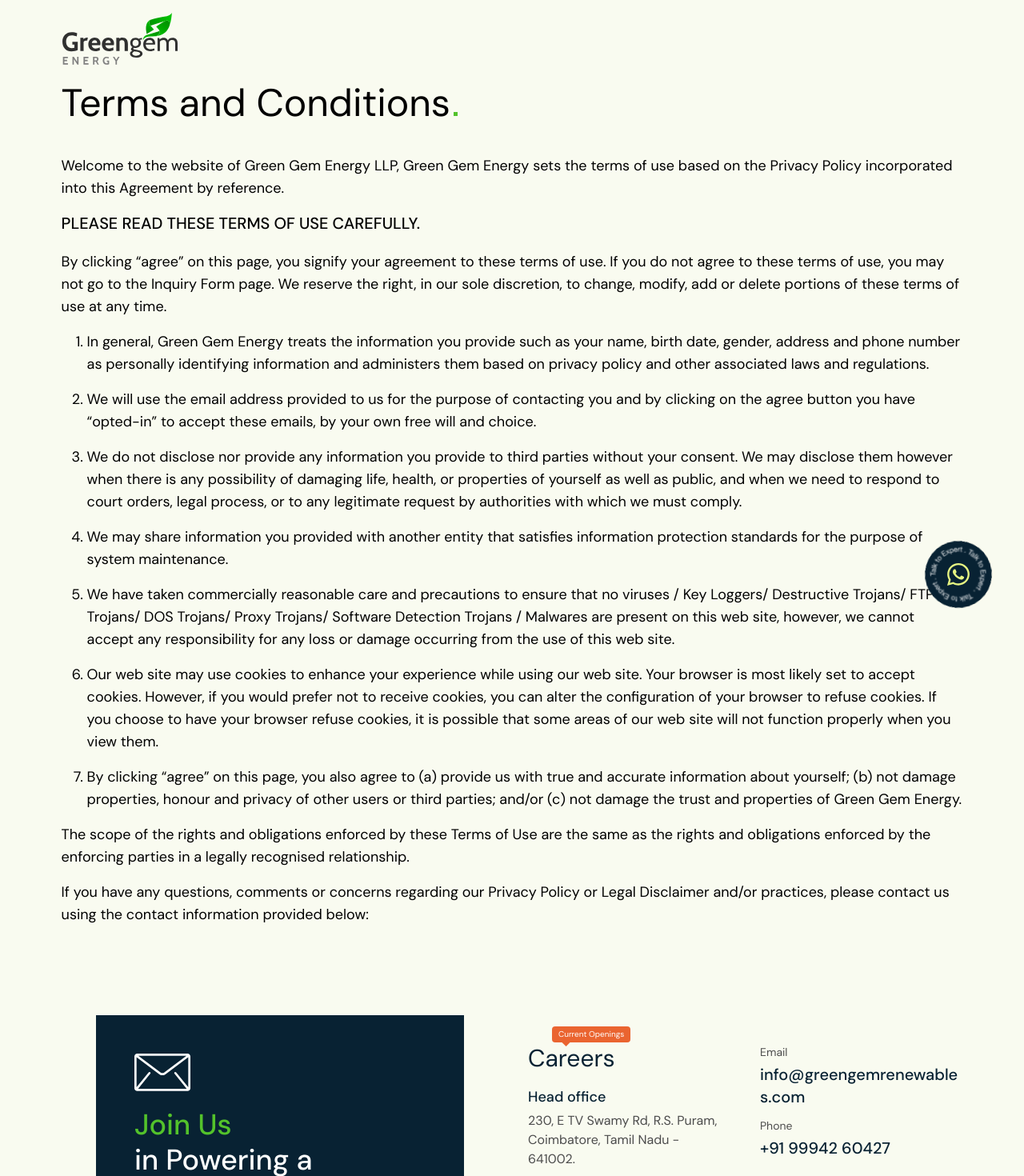
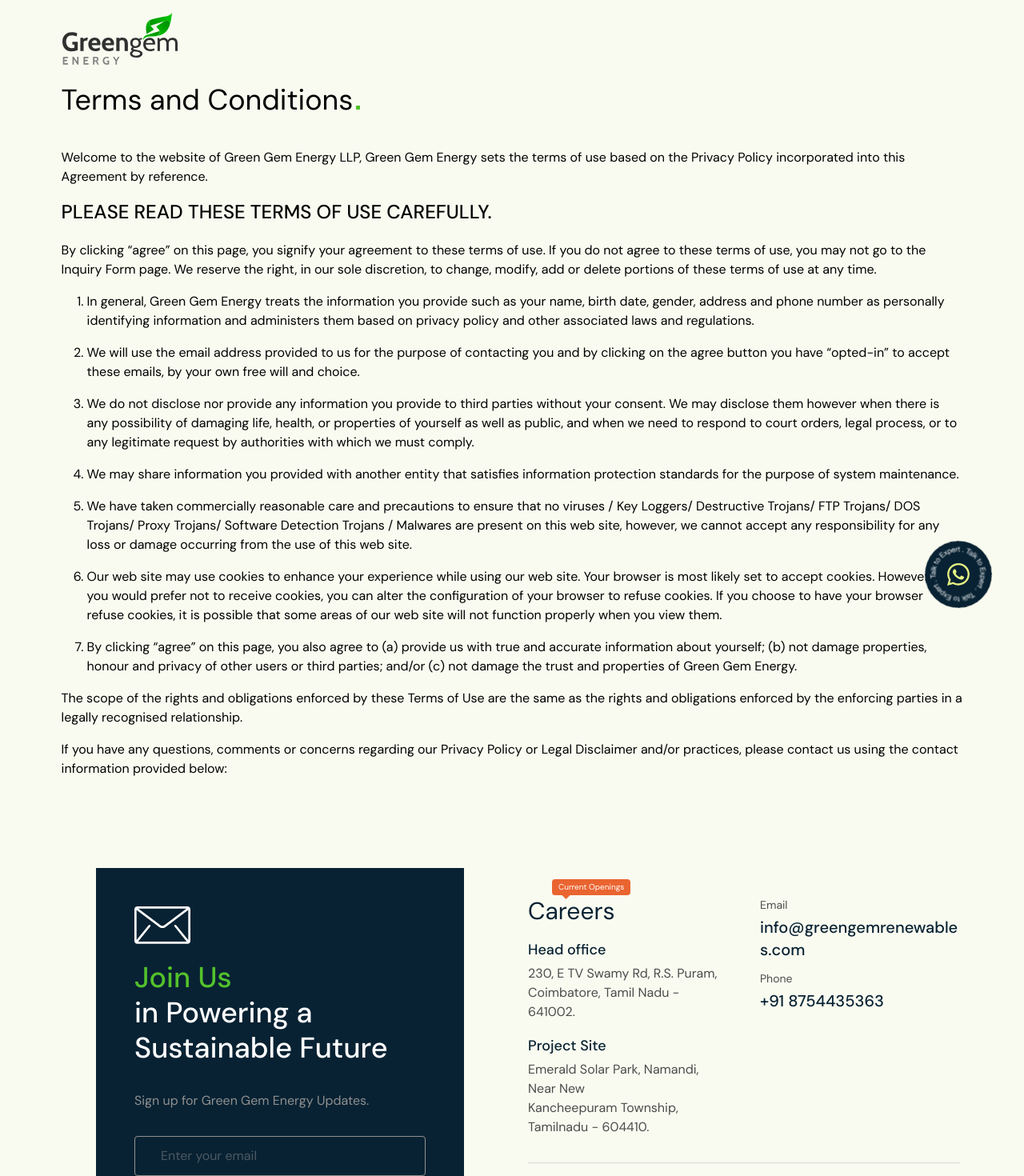
Before and after one commit to NanthaVenkat/greengem, a React (Vite) app: page /terms-and-conditions in a window 1280 px wide. Shown: the top 1470 px of the page at 80% size. Built offline with nearby package versions, Linux system fonts and the light colour scheme; a web font is replaced by a local one.

Commit message:
feat: Update image source and modify links in components for improved functionality and clarity

```diff
--- a/src/components/home/Focus.jsx
+++ b/src/components/home/Focus.jsx
@@ -4,7 +4,7 @@ import { ScrollTrigger } from "gsap/ScrollTrigger";
 import solarEnergy from "../../assets/Img/solar-energy.webp";
 import windEnergy from "../../assets/Img/wind-energy.webp";
 import batteryStorage from "../../assets/Img/battery-storage-system.webp";
-import agriPhotovoltaics from "../../assets/Img/solar-energy.webp";
+import agriPhotovoltaics from "../../assets/Img/Agri-Photovoltaics.png";
 
 const powerSources = [
   {
--- a/src/components/home/Opportunities.jsx
+++ b/src/components/home/Opportunities.jsx
@@ -19,7 +19,7 @@ const opportunities = [
     title: "Industries & <br className='hidden 2xl:block'/>Businesses",
     phara:
       "Opportunities for Industries dedicated to achieving RE100 goals and advancing sustainability to lease out Industrial Spaces over a long term.",
-    link: "/reach-out",
+    link: "#joinus-form",
   },
   {
     id: 2,
@@ -27,7 +27,7 @@ const opportunities = [
     title: "Large <br className='hidden 2xl:block'/>Land owners",
     phara:
       "Opportunities for Land Owners in building sustainable communities and businesses in their neighborhood..",
-    link: "/reach-out",
+    link: "#joinus-form",
   },
   {
     id: 3,
@@ -35,7 +35,7 @@ const opportunities = [
     title: "Team and <br className='hidden 2xl:block'/>Research",
     phara:
       "Be a part of our Founding Team & build the future of communities together brick by brick.",
-    link: "/reach-out",
+    link: "#joinus-form",
   },
   {
     id: 4,
@@ -43,7 +43,7 @@ const opportunities = [
     title: "Passionate <br className='hidden 2xl:block'/>Startups",
     phara:
       "Incubate your Clean Energy startup with us getting access to not just funding, but also a launchpad to experiment your idea as a business.",
-    link: "/reach-out",
+    link: "#joinus-form",
   },
 ];
 
--- a/src/components/layout/Footer.jsx
+++ b/src/components/layout/Footer.jsx
@@ -76,7 +76,7 @@ export default function Footer() {
       <div className="sm:max-w-[90%] mx-auto grid md:grid-cols-[auto_auto] lg:grid-cols-[540px_auto] gap-8 lg:gap-10 pb-0 md:pb-18 px-4">
         <div className="bg-[#082233] p-6 sm:p-8 lg:p-12 lg:mx-8 xl:mx-10">
           <img src={envelope} alt="" className="mb-5 w-[60px] sm:w-[70px]" />
-          <p className="text-[#53C22B] font-medium text-3xl sm:text-4xl leading-9 sm:leading-11 mb-6 sm:mb-8">
+          <p id="joinus-form" className="text-[#53C22B] font-medium text-3xl sm:text-4xl leading-9 sm:leading-11 mb-6 sm:mb-8">
             Join Us <br className="hidden lg:block" />
             <span className="text-white">
               in Powering a <br className="hidden lg:block" />
@@ -161,9 +161,9 @@ export default function Footer() {
                 <div className="text-[#4E4E4E] text-sm">Phone</div>
                 <Link
                   className="text-lg sm:text-xl font-medium "
-                  to="tel:+919994260427"
+                  to="tel:+918754435363"
                 >
-                  +91 99942 60427
+                  +91 8754435363
                 </Link>
               </div>
             </div>
--- a/src/pages/PrivacyPolicy.jsx
+++ b/src/pages/PrivacyPolicy.jsx
@@ -12,29 +12,29 @@ export default function TermsandConditions() {
 
             <section className="pb-14 md:pb-24 px-3.5">
                 <div className="sm:max-w-[90%] mx-auto">
-                    <h2 className="text-5xl mb-10">Privacy Policy<span className="inline-block w-[5px] h-[5px] bg-[#53C22B] ml-1"></span></h2>
+                    <h2 className="text-[1.9rem] sm:text-4xl mb-10">Privacy Policy<span className="inline-block w-[5px] h-[5px] bg-[#53C22B] ml-1"></span></h2>
 
-                    <p className="mb-4">Green Gem Energy LLP is committed to protecting the privacy of our customers as well as all those who are associated with us. To better protect your privacy, we provide this notice explaining our online information practices and the choices you can make about the way your information is collected and used. We will not share personally identifiable information with third parties unless we have your permission or we believe in good faith we are required to by law.</p>
+                    <p className="mb-4 text-base md:text-md 3xl:text-lg">Green Gem Energy LLP is committed to protecting the privacy of our customers as well as all those who are associated with us. To better protect your privacy, we provide this notice explaining our online information practices and the choices you can make about the way your information is collected and used. We will not share personally identifiable information with third parties unless we have your permission or we believe in good faith we are required to by law.</p>
 
-                    <p className="mb-4">We use your personal information to deliver services or carry out transactions you have requested, such as providing information on new developments, products and so forth. We shall only use your information for direct communication with you. All communication is controlled by us and no other companies have access to our subscribers’ names and addresses. Any information our subscribers give us remains confidential. Where information collected on this site may be used in this way, you will be advised at the point where this information is collected and given the opportunity to decline such use then or later. When visitors leave comments on the site we collect the data shown in the comments form, and also the visitor’s IP address and browser user agent string to help spam detection.</p>
+                    <p className="mb-4 text-base md:text-md 3xl:text-lg">We use your personal information to deliver services or carry out transactions you have requested, such as providing information on new developments, products and so forth. We shall only use your information for direct communication with you. All communication is controlled by us and no other companies have access to our subscribers’ names and addresses. Any information our subscribers give us remains confidential. Where information collected on this site may be used in this way, you will be advised at the point where this information is collected and given the opportunity to decline such use then or later. When visitors leave comments on the site we collect the data shown in the comments form, and also the visitor’s IP address and browser user agent string to help spam detection.</p>
 
-                    <h5 className="mb-2 font-medium">Media</h5>
-                    <p className="mb-4">If you upload images to the website, you should avoid uploading images with embedded location data (EXIF GPS) included. Visitors to the website can download and extract any location data from images on the website.</p>
+                    <h5 className="mb-2 font-medium text-xl sm:text-2xl md:text-2xl">Media</h5>
+                    <p className="mb-4 text-base md:text-md 3xl:text-lg">If you upload images to the website, you should avoid uploading images with embedded location data (EXIF GPS) included. Visitors to the website can download and extract any location data from images on the website.</p>
 
-                    <h5 className="mb-3 font-semibold">Contact forms</h5>
-                    <h5 className="mb-2 font-medium">Cookies</h5>
-                    <p className="mb-4">If you leave a comment on our site you may opt-in to saving your name, email address and website in cookies. These are for your convenience so that you do not have to fill in your details again when you leave another comment. These cookies will last for one year. If you visit our login page, we will set a temporary cookie to determine if your browser accepts cookies. This cookie contains no personal data and is discarded when you close your browser.</p>
-                    <p className="mb-4">When you log in, we will also set up several cookies to save your login information and your screen display choices. Login cookies last for two days, and screen options cookies last for a year. If you select “Remember Me”, your login will persist for two weeks. If you log out of your account, the login cookies will be removed. If you edit or publish an article, an additional cookie will be saved in your browser. This cookie includes no personal data and simply indicates the post ID of the article you just edited. It expires after 1 day.</p>
+                    <h5 className="mb-3 font-semibold text-xl sm:text-2xl md:text-2xl">Contact forms</h5>
+                    <h5 className="mb-2 font-medium text-xl sm:text-2xl md:text-2xl">Cookies</h5>
+                    <p className="mb-4 text-base md:text-md 3xl:text-lg">If you leave a comment on our site you may opt-in to saving your name, email address and website in cookies. These are for your convenience so that you do not have to fill in your details again when you leave another comment. These cookies will last for one year. If you visit our login page, we will set a temporary cookie to determine if your browser accepts cookies. This cookie contains no personal data and is discarded when you close your browser.</p>
+                    <p className="mb-4 text-base md:text-md 3xl:text-lg">When you log in, we will also set up several cookies to save your login information and your screen display choices. Login cookies last for two days, and screen options cookies last for a year. If you select “Remember Me”, your login will persist for two weeks. If you log out of your account, the login cookies will be removed. If you edit or publish an article, an additional cookie will be saved in your browser. This cookie includes no personal data and simply indicates the post ID of the article you just edited. It expires after 1 day.</p>
 
-                    <h5 className="mb-2 font-medium">Embedded content from other websites</h5>
-                    <p className="mb-4">Articles on this site may include embedded content (e.g. videos, images, articles, etc.). Embedded content from other websites behaves in the exact same way as if the visitor has visited the other website. These websites may collect data about you, use cookies, embed additional third-party tracking, and monitor your interaction with that embedded content, including tracking your interaction with the embedded content if you have an account and are logged in to that website.</p>
+                    <h5 className="mb-2 font-medium text-xl sm:text-2xl md:text-2xl">Embedded content from other websites</h5>
+                    <p className="mb-4 text-base md:text-md 3xl:text-lg">Articles on this site may include embedded content (e.g. videos, images, articles, etc.). Embedded content from other websites behaves in the exact same way as if the visitor has visited the other website. These websites may collect data about you, use cookies, embed additional third-party tracking, and monitor your interaction with that embedded content, including tracking your interaction with the embedded content if you have an account and are logged in to that website.</p>
 
-                    <h5 className="mb-3 font-semibold">Analytics</h5>
-                    <h5 className="mb-2 font-medium">How long we retain your data</h5>
-                    <p className="mb-4">If you leave a comment, the comment and its metadata are retained indefinitely. This is so we can recognize and approve any follow-up comments automatically instead of holding them in a moderation queue. For users that register on our website (if any), we also store the personal information they provide in their user profile. All users can see, edit, or delete their personal information at any time (except they cannot change their username). Website administrators can also see and edit that information.</p>
+                    <h5 className="mb-3 font-semibold text-xl sm:text-2xl md:text-2xl">Analytics</h5>
+                    <h5 className="mb-2 font-medium text-xl sm:text-2xl md:text-2xl">How long we retain your data</h5>
+                    <p className="mb-4 text-base md:text-md 3xl:text-lg">If you leave a comment, the comment and its metadata are retained indefinitely. This is so we can recognize and approve any follow-up comments automatically instead of holding them in a moderation queue. For users that register on our website (if any), we also store the personal information they provide in their user profile. All users can see, edit, or delete their personal information at any time (except they cannot change their username). Website administrators can also see and edit that information.</p>
 
-                    <h5 className="mb-2 font-medium">What rights you have over your data</h5>
-                    <p className="mb-4">If you have an account on this site, or have left comments, you can request to receive an exported file of the personal data we hold about you, including any data you have provided to us. You can also request that we erase any personal data we hold about you. This does not include any data we are obliged to keep for administrative, legal, or security purposes. We Don’t sell and send your data.</p>
+                    <h5 className="mb-2 font-medium text-xl sm:text-2xl md:text-2xl">What rights you have over your data</h5>
+                    <p className="mb-4 text-base md:text-md 3xl:text-lg">If you have an account on this site, or have left comments, you can request to receive an exported file of the personal data we hold about you, including any data you have provided to us. You can also request that we erase any personal data we hold about you. This does not include any data we are obliged to keep for administrative, legal, or security purposes. We Don’t sell and send your data.</p>
                 </div>
             </section>
         </>
--- a/src/pages/Termsandconditions.jsx
+++ b/src/pages/Termsandconditions.jsx
@@ -13,14 +13,14 @@ export default function TermsandConditions() {
 
             <section className="pb-14 md:pb-24 px-3.5">
                 <div className="sm:max-w-[90%] mx-auto">
-                    <h2 className="text-5xl mb-10">Terms and Conditions<span className="inline-block w-[5px] h-[5px] bg-[#53C22B] ml-1"></span></h2>
+                    <h2 className="text-[1.9rem] sm:text-4xl mb-10">Terms and Conditions<span className="inline-block w-[5px] h-[5px] bg-[#53C22B] ml-1"></span></h2>
 
-                    <p className="mb-4 text-lg">Welcome to the website of Green Gem Energy LLP, Green Gem Energy sets the terms of use based on the Privacy Policy incorporated into this Agreement by reference.</p>
+                    <p className="mb-4 text-base md:text-md 3xl:text-lg">Welcome to the website of Green Gem Energy LLP, Green Gem Energy sets the terms of use based on the Privacy Policy incorporated into this Agreement by reference.</p>
 
-                    <h3 className="mb-5 font-medium text-xl">PLEASE READ THESE TERMS OF USE CAREFULLY.</h3>
-                    <p className="mb-4 text-lg">By clicking “agree” on this page, you signify your agreement to these terms of use. If you do not agree to these terms of use, you may not go to the Inquiry Form page. We reserve the right, in our sole discretion, to change, modify, add or delete portions of these terms of use at any time.</p>
+                    <h3 className="mb-5 font-medium text-xl sm:text-2xl md:text-2xl">PLEASE READ THESE TERMS OF USE CAREFULLY.</h3>
+                    <p className="mb-4 text-base md:text-md 3xl:text-lg">By clicking “agree” on this page, you signify your agreement to these terms of use. If you do not agree to these terms of use, you may not go to the Inquiry Form page. We reserve the right, in our sole discretion, to change, modify, add or delete portions of these terms of use at any time.</p>
 
-                    <ol className="list-decimal ps-8 text-lg">
+                    <ol className="list-decimal ps-8 text-base md:text-md 3xl:text-lg">
                         <li className="mb-4">In general, Green Gem Energy treats the information you provide such as your name, birth date, gender, address and phone number as personally identifying information and administers them based on privacy policy and other associated laws and regulations.</li>
 
                         <li className="mb-4">We will use the email address provided to us for the purpose of contacting you and by clicking on the agree button you have “opted-in” to accept these emails, by your own free will and choice.</li>
@@ -36,9 +36,9 @@ export default function TermsandConditions() {
                         <li className="mb-4">By clicking “agree” on this page, you also agree to (a) provide us with true and accurate information about yourself; (b) not damage properties, honour and privacy of other users or third parties; and/or (c) not damage the trust and properties of Green Gem Energy.</li>
                     </ol>
 
-                    <p className="mb-4 text-lg">The scope of the rights and obligations enforced by these Terms of Use are the same as the rights and obligations enforced by the enforcing parties in a legally recognised relationship.</p>
+                    <p className="mb-4 text-base md:text-md 3xl:text-lg">The scope of the rights and obligations enforced by these Terms of Use are the same as the rights and obligations enforced by the enforcing parties in a legally recognised relationship.</p>
 
-                    <p className="mb-4 text-lg"> If you have any questions, comments or concerns regarding our Privacy Policy or Legal Disclaimer and/or practices, please contact us using the contact information provided below:</p>
+                    <p className="mb-4 text-base md:text-md 3xl:text-lg"> If you have any questions, comments or concerns regarding our Privacy Policy or Legal Disclaimer and/or practices, please contact us using the contact information provided below:</p>
                 </div>
             </section>
         </>
```
Also changed, not shown: src/assets/Img/Agri-Photovoltaics.png (added).
